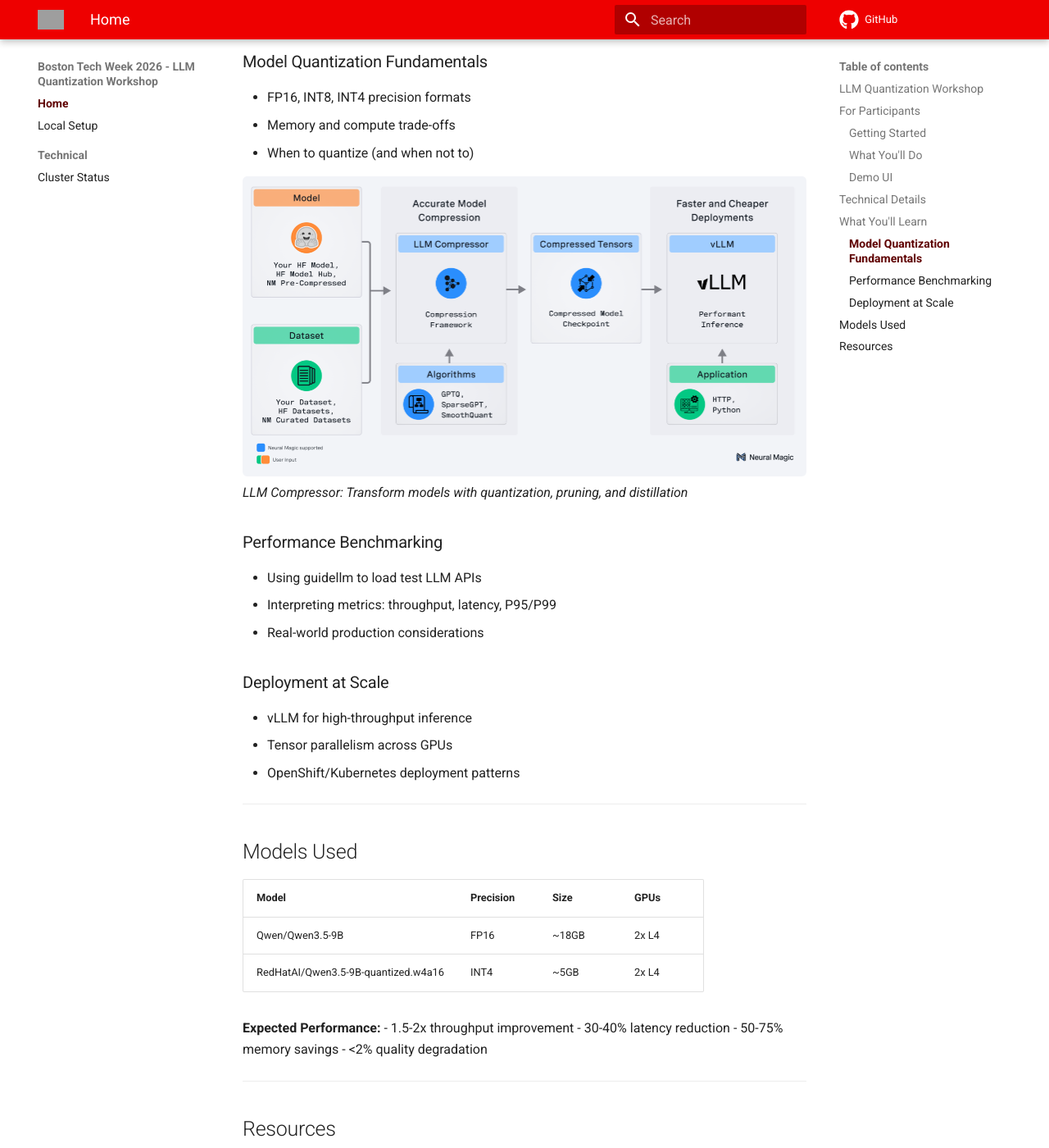
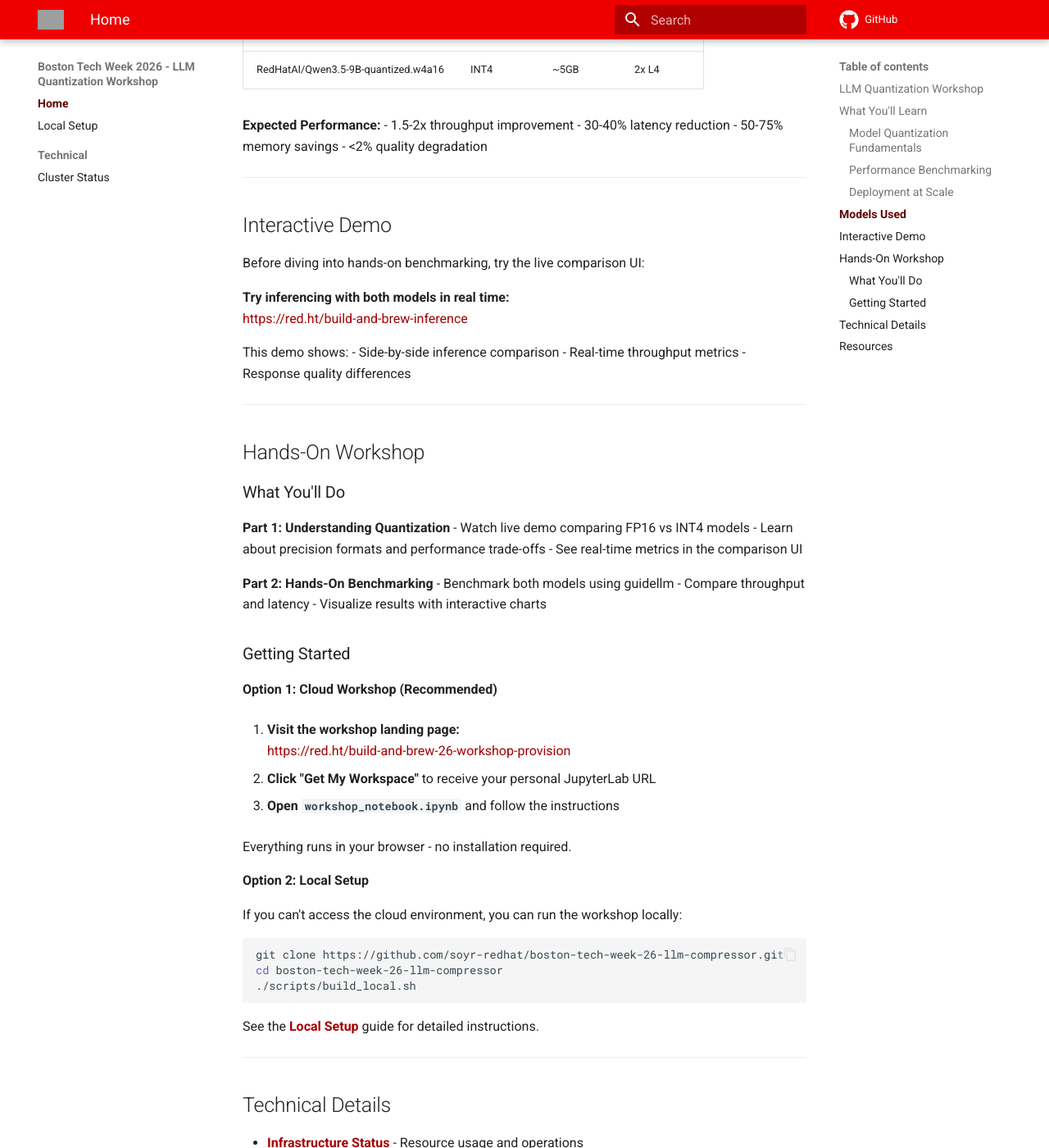
Before and after one commit to soyr-redhat/boston-tech-week-26-llm-compressor, an MkDocs documentation site: the page built from docs/index.md, in a window 1280 px wide and 1400 px high, scrolled down 1414 px. Shown: the whole window at 82% size. Built offline with MkDocs 1.6.1 and Material for MkDocs 9.7.7, drawn with Linux system fonts in a browser that asks for light colours; comment, search, counter and statistics services are not loaded; some of the changed text lies outside the part shown; grey boxes are pictures that could not be loaded.

Commit message:
reorder docs to match ppt

````diff
--- a/docs/index.md
+++ b/docs/index.md
@@ -2,59 +2,6 @@
 ## LLM Quantization Workshop
 
 **Hands-On:** Interactive notebook in your browser
-
----
-
-## For Participants
-
-### Getting Started
-
-**Option 1: Cloud Workshop (Recommended)**
-
-1. **Visit the workshop landing page:**
-   <a href="https://red.ht/build-and-brew-26-workshop-provision" target="_blank">https://red.ht/build-and-brew-26-workshop-provision</a>
-
-2. **Click "Get My Workspace"** to receive your personal JupyterLab URL
-
-3. **Open `workshop_notebook.ipynb`** and follow the instructions
-
-Everything runs in your browser - no installation required.
-
-**Option 2: Local Setup**
-
-If you can't access the cloud environment, you can run the workshop locally:
-
-```bash
-git clone https://github.com/soyr-redhat/boston-tech-week-26-llm-compressor.git
-cd boston-tech-week-26-llm-compressor
-./scripts/build_local.sh
-```
-
-See the **[Local Setup](local-setup.md)** guide for detailed instructions.
-
-### What You'll Do
-
-**Part 1: Understanding Quantization**
-- Watch live demo comparing FP16 vs INT4 models
-- Learn about precision formats and performance trade-offs
-- See real-time metrics in the comparison UI
-
-**Part 2: Hands-On Benchmarking**
-- Benchmark both models using guidellm
-- Compare throughput and latency
-- Visualize results with interactive charts
-
-### Demo UI
-
-Try inferencing with the dense and quantized model in real time!:
-<a href="https://red.ht/build-and-brew-inference" target="_blank">https://red.ht/build-and-brew-inference</a>
-
----
-
-## Technical Details
-
-- **[Infrastructure Status](cluster-status.md)** - Resource usage and operations
-- **<a href="https://github.com/soyr-redhat/boston-tech-week-26-llm-compressor" target="_blank">GitHub Repository</a>** - Source code
 
 ---
 
@@ -95,6 +42,68 @@
 
 ---
 
+## Interactive Demo
+
+Before diving into hands-on benchmarking, try the live comparison UI:
+
+**Try inferencing with both models in real time:**
+<a href="https://red.ht/build-and-brew-inference" target="_blank">https://red.ht/build-and-brew-inference</a>
+
+This demo shows:
+- Side-by-side inference comparison
+- Real-time throughput metrics
+- Response quality differences
+
+---
+
+## Hands-On Workshop
+
+### What You'll Do
+
+**Part 1: Understanding Quantization**
+- Watch live demo comparing FP16 vs INT4 models
+- Learn about precision formats and performance trade-offs
+- See real-time metrics in the comparison UI
+
+**Part 2: Hands-On Benchmarking**
+- Benchmark both models using guidellm
+- Compare throughput and latency
+- Visualize results with interactive charts
+
+### Getting Started
+
+**Option 1: Cloud Workshop (Recommended)**
+
+1. **Visit the workshop landing page:**
+   <a href="https://red.ht/build-and-brew-26-workshop-provision" target="_blank">https://red.ht/build-and-brew-26-workshop-provision</a>
+
+2. **Click "Get My Workspace"** to receive your personal JupyterLab URL
+
+3. **Open `workshop_notebook.ipynb`** and follow the instructions
+
+Everything runs in your browser - no installation required.
+
+**Option 2: Local Setup**
+
+If you can't access the cloud environment, you can run the workshop locally:
+
+```bash
+git clone https://github.com/soyr-redhat/boston-tech-week-26-llm-compressor.git
+cd boston-tech-week-26-llm-compressor
+./scripts/build_local.sh
+```
+
+See the **[Local Setup](local-setup.md)** guide for detailed instructions.
+
+---
+
+## Technical Details
+
+- **[Infrastructure Status](cluster-status.md)** - Resource usage and operations
+- **<a href="https://github.com/soyr-redhat/boston-tech-week-26-llm-compressor" target="_blank">GitHub Repository</a>** - Source code
+
+---
+
 ## Resources
 
 - **vLLM:** <a href="https://docs.vllm.ai/" target="_blank">docs.vllm.ai</a>
````
